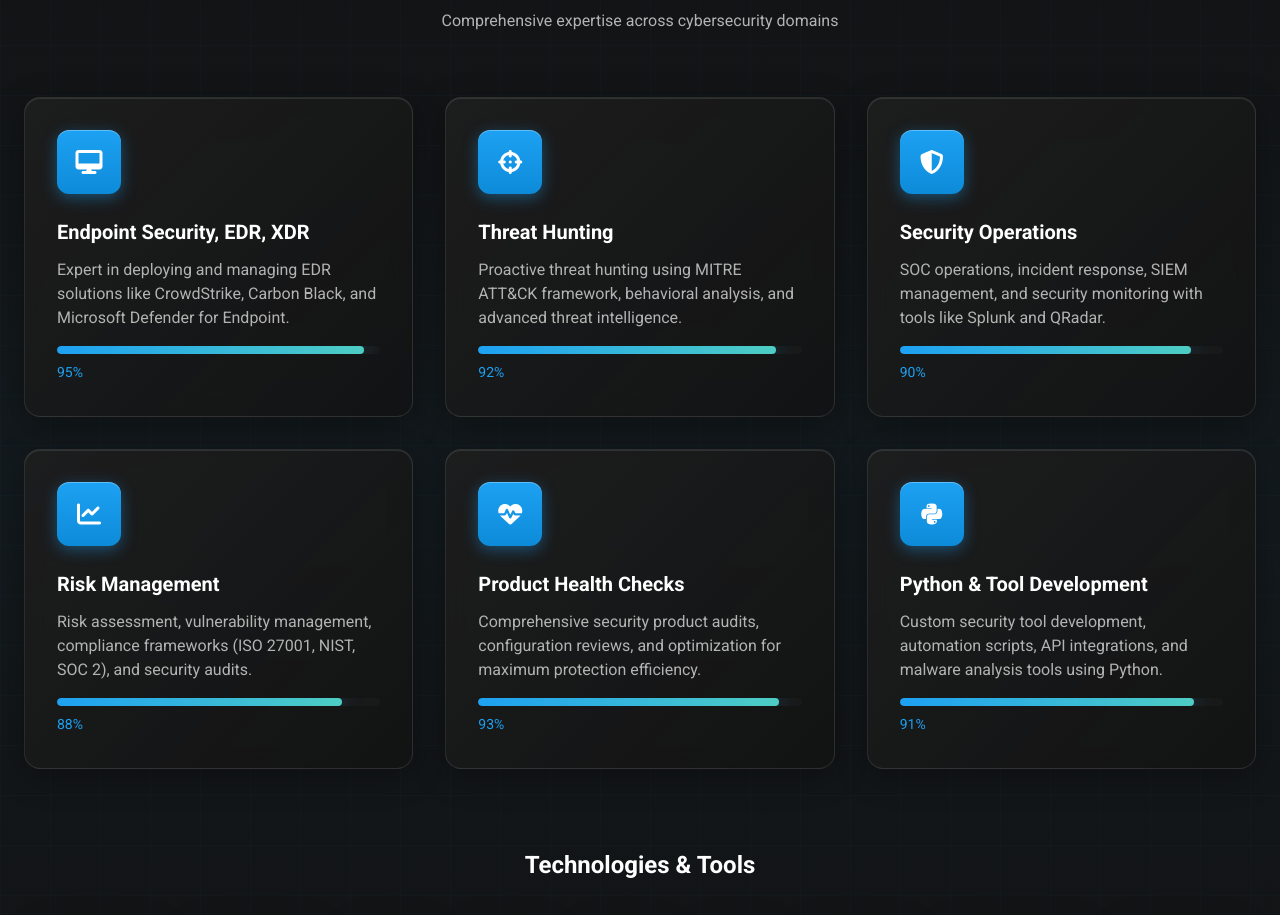
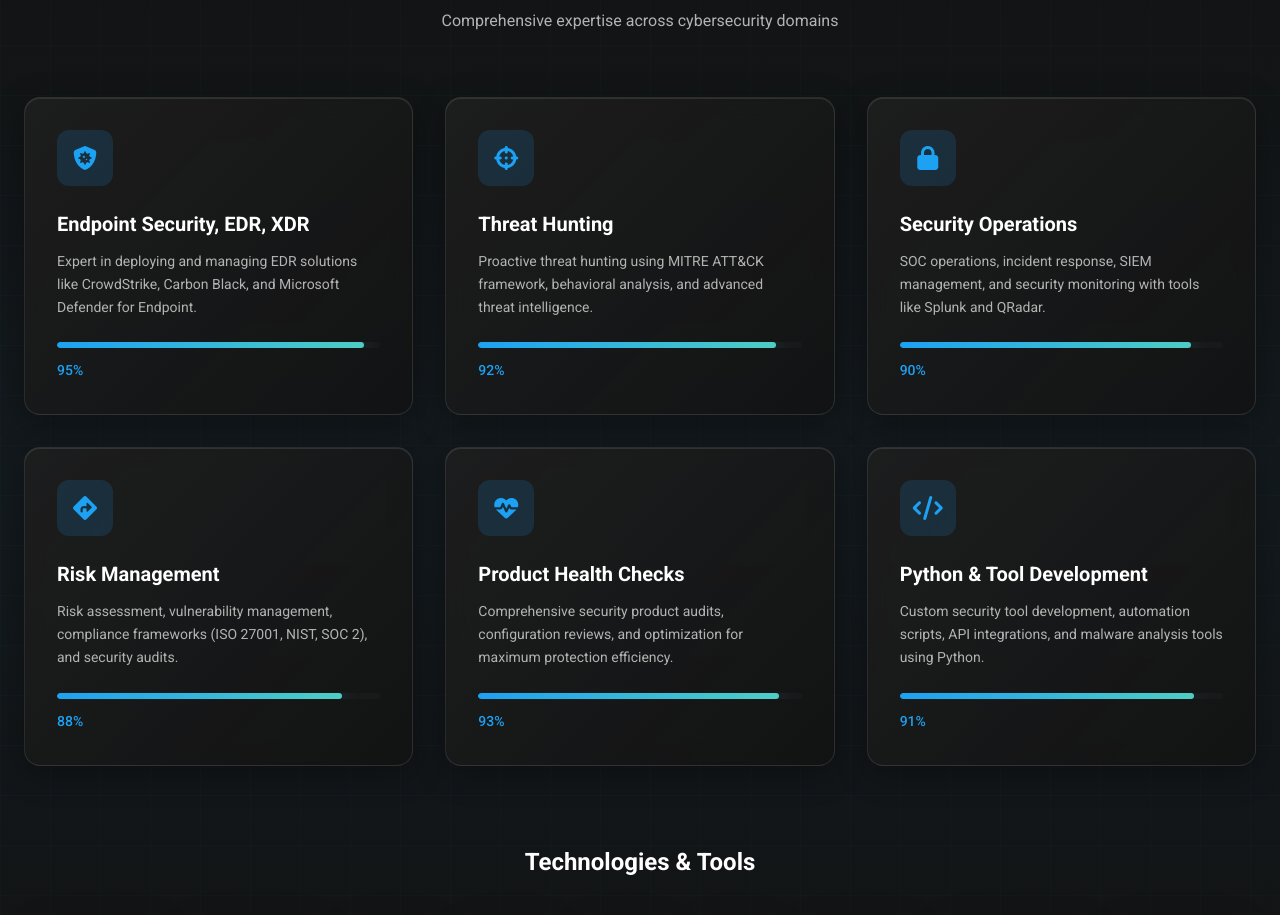
Before and after one commit to rajeshsharma-sec/rajeshsharma-sec.github.io, a plain HTML site: page index.html in a window 1280 px wide. Shown: the part 1705-2620 px from the top of the page. Drawn offline with nearby package versions, Linux system fonts and the light colour scheme.

Commit message:
Refine project card styles and icons in skills section
Updated the appearance of project cards by adjusting icon backgrounds, changing icons for better representation, refining padding and font styles, and standardizing skill bar heights and spacing. These changes improve visual consistency and clarity in the skills section.

```diff
--- a/index.html
+++ b/index.html
@@ -446,81 +446,81 @@
             <div class="grid md:grid-cols-2 lg:grid-cols-3 gap-8">
                 <!-- EDR -->
                 <div class="glass-card p-8 rounded-2xl project-card">
-                    <div class="w-16 h-16 rounded-xl glossy-btn flex items-center justify-center mb-6">
-                        <i class="fas fa-desktop text-white text-2xl"></i>
+                    <div class="w-14 h-14 rounded-xl bg-[#1DA1F2]/15 flex items-center justify-center mb-6">
+                        <i class="fas fa-shield-virus text-[#1DA1F2] text-2xl"></i>
                     </div>
                     <h3 class="text-xl font-bold mb-3">Endpoint Security, EDR, XDR</h3>
-                    <p class="text-[#B3B3B3] mb-4">Expert in deploying and managing EDR solutions like CrowdStrike,
-                        Carbon Black, and Microsoft Defender for Endpoint.</p>
-                    <div class="skill-bar h-2 rounded-full">
+                    <p class="text-[#B3B3B3] mb-6 text-sm leading-relaxed">Expert in deploying and managing EDR
+                        solutions like CrowdStrike, Carbon Black, and Microsoft Defender for Endpoint.</p>
+                    <div class="skill-bar h-1.5 rounded-full">
                         <div class="skill-progress h-full rounded-full" style="width: 95%;"></div>
                     </div>
-                    <span class="text-[#1DA1F2] text-sm mt-2 inline-block">95%</span>
+                    <span class="text-[#1DA1F2] text-sm mt-3 inline-block font-medium">95%</span>
                 </div>
                 <!-- Threat Hunting -->
                 <div class="glass-card p-8 rounded-2xl project-card">
-                    <div class="w-16 h-16 rounded-xl glossy-btn flex items-center justify-center mb-6">
-                        <i class="fas fa-crosshairs text-white text-2xl"></i>
+                    <div class="w-14 h-14 rounded-xl bg-[#1DA1F2]/15 flex items-center justify-center mb-6">
+                        <i class="fas fa-crosshairs text-[#1DA1F2] text-2xl"></i>
                     </div>
                     <h3 class="text-xl font-bold mb-3">Threat Hunting</h3>
-                    <p class="text-[#B3B3B3] mb-4">Proactive threat hunting using MITRE ATT&CK framework, behavioral
-                        analysis, and advanced threat intelligence.</p>
-                    <div class="skill-bar h-2 rounded-full">
+                    <p class="text-[#B3B3B3] mb-6 text-sm leading-relaxed">Proactive threat hunting using MITRE ATT&CK
+                        framework, behavioral analysis, and advanced threat intelligence.</p>
+                    <div class="skill-bar h-1.5 rounded-full">
                         <div class="skill-progress h-full rounded-full" style="width: 92%;"></div>
                     </div>
-                    <span class="text-[#1DA1F2] text-sm mt-2 inline-block">92%</span>
+                    <span class="text-[#1DA1F2] text-sm mt-3 inline-block font-medium">92%</span>
                 </div>
                 <!-- Security Operations -->
                 <div class="glass-card p-8 rounded-2xl project-card">
-                    <div class="w-16 h-16 rounded-xl glossy-btn flex items-center justify-center mb-6">
-                        <i class="fas fa-shield-alt text-white text-2xl"></i>
+                    <div class="w-14 h-14 rounded-xl bg-[#1DA1F2]/15 flex items-center justify-center mb-6">
+                        <i class="fas fa-lock text-[#1DA1F2] text-2xl"></i>
                     </div>
                     <h3 class="text-xl font-bold mb-3">Security Operations</h3>
-                    <p class="text-[#B3B3B3] mb-4">SOC operations, incident response, SIEM management, and security
-                        monitoring with tools like Splunk and QRadar.</p>
-                    <div class="skill-bar h-2 rounded-full">
+                    <p class="text-[#B3B3B3] mb-6 text-sm leading-relaxed">SOC operations, incident response, SIEM
+                        management, and security monitoring with tools like Splunk and QRadar.</p>
+                    <div class="skill-bar h-1.5 rounded-full">
                         <div class="skill-progress h-full rounded-full" style="width: 90%;"></div>
                     </div>
-                    <span class="text-[#1DA1F2] text-sm mt-2 inline-block">90%</span>
+                    <span class="text-[#1DA1F2] text-sm mt-3 inline-block font-medium">90%</span>
                 </div>
                 <!-- Risk Management -->
                 <div class="glass-card p-8 rounded-2xl project-card">
-                    <div class="w-16 h-16 rounded-xl glossy-btn flex items-center justify-center mb-6">
-                        <i class="fas fa-chart-line text-white text-2xl"></i>
+                    <div class="w-14 h-14 rounded-xl bg-[#1DA1F2]/15 flex items-center justify-center mb-6">
+                        <i class="fas fa-directions text-[#1DA1F2] text-2xl"></i>
                     </div>
                     <h3 class="text-xl font-bold mb-3">Risk Management</h3>
-                    <p class="text-[#B3B3B3] mb-4">Risk assessment, vulnerability management, compliance frameworks (ISO
-                        27001, NIST, SOC 2), and security audits.</p>
-                    <div class="skill-bar h-2 rounded-full">
+                    <p class="text-[#B3B3B3] mb-6 text-sm leading-relaxed">Risk assessment, vulnerability management,
+                        compliance frameworks (ISO 27001, NIST, SOC 2), and security audits.</p>
+                    <div class="skill-bar h-1.5 rounded-full">
                         <div class="skill-progress h-full rounded-full" style="width: 88%;"></div>
                     </div>
-                    <span class="text-[#1DA1F2] text-sm mt-2 inline-block">88%</span>
+                    <span class="text-[#1DA1F2] text-sm mt-3 inline-block font-medium">88%</span>
                 </div>
                 <!-- Product Health Checks -->
                 <div class="glass-card p-8 rounded-2xl project-card">
-                    <div class="w-16 h-16 rounded-xl glossy-btn flex items-center justify-center mb-6">
-                        <i class="fas fa-heartbeat text-white text-2xl"></i>
+                    <div class="w-14 h-14 rounded-xl bg-[#1DA1F2]/15 flex items-center justify-center mb-6">
+                        <i class="fas fa-heartbeat text-[#1DA1F2] text-2xl"></i>
                     </div>
                     <h3 class="text-xl font-bold mb-3">Product Health Checks</h3>
-                    <p class="text-[#B3B3B3] mb-4">Comprehensive security product audits, configuration reviews, and
-                        optimization for maximum protection efficiency.</p>
-                    <div class="skill-bar h-2 rounded-full">
+                    <p class="text-[#B3B3B3] mb-6 text-sm leading-relaxed">Comprehensive security product audits,
+                        configuration reviews, and optimization for maximum protection efficiency.</p>
+                    <div class="skill-bar h-1.5 rounded-full">
                         <div class="skill-progress h-full rounded-full" style="width: 93%;"></div>
                     </div>
-                    <span class="text-[#1DA1F2] text-sm mt-2 inline-block">93%</span>
+                    <span class="text-[#1DA1F2] text-sm mt-3 inline-block font-medium">93%</span>
                 </div>
                 <!-- Python & Tool Development -->
                 <div class="glass-card p-8 rounded-2xl project-card">
-                    <div class="w-16 h-16 rounded-xl glossy-btn flex items-center justify-center mb-6">
-                        <i class="fab fa-python text-white text-2xl"></i>
+                    <div class="w-14 h-14 rounded-xl bg-[#1DA1F2]/15 flex items-center justify-center mb-6">
+                        <i class="fas fa-code text-[#1DA1F2] text-2xl"></i>
                     </div>
                     <h3 class="text-xl font-bold mb-3">Python & Tool Development</h3>
-                    <p class="text-[#B3B3B3] mb-4">Custom security tool development, automation scripts, API
-                        integrations, and malware analysis tools using Python.</p>
-                    <div class="skill-bar h-2 rounded-full">
+                    <p class="text-[#B3B3B3] mb-6 text-sm leading-relaxed">Custom security tool development, automation
+                        scripts, API integrations, and malware analysis tools using Python.</p>
+                    <div class="skill-bar h-1.5 rounded-full">
                         <div class="skill-progress h-full rounded-full" style="width: 91%;"></div>
                     </div>
-                    <span class="text-[#1DA1F2] text-sm mt-2 inline-block">91%</span>
+                    <span class="text-[#1DA1F2] text-sm mt-3 inline-block font-medium">91%</span>
                 </div>
             </div>
 
```
